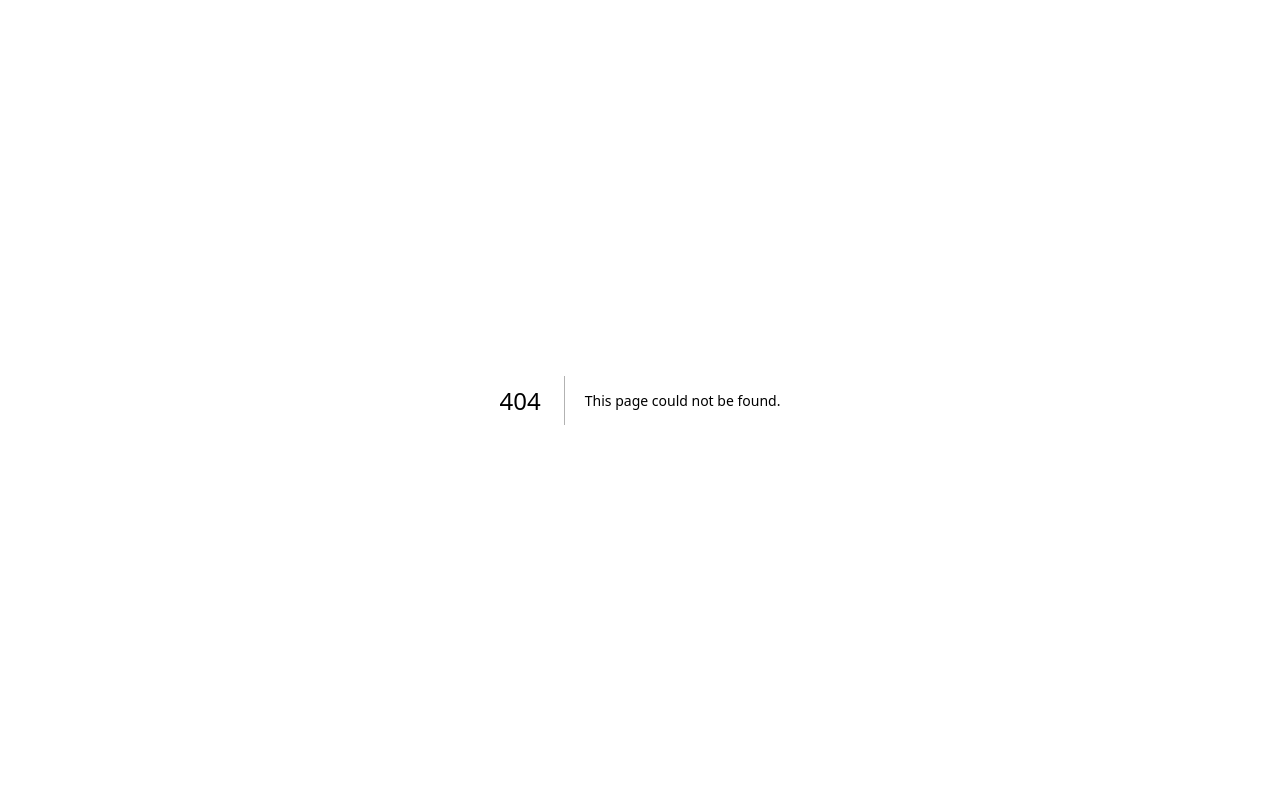
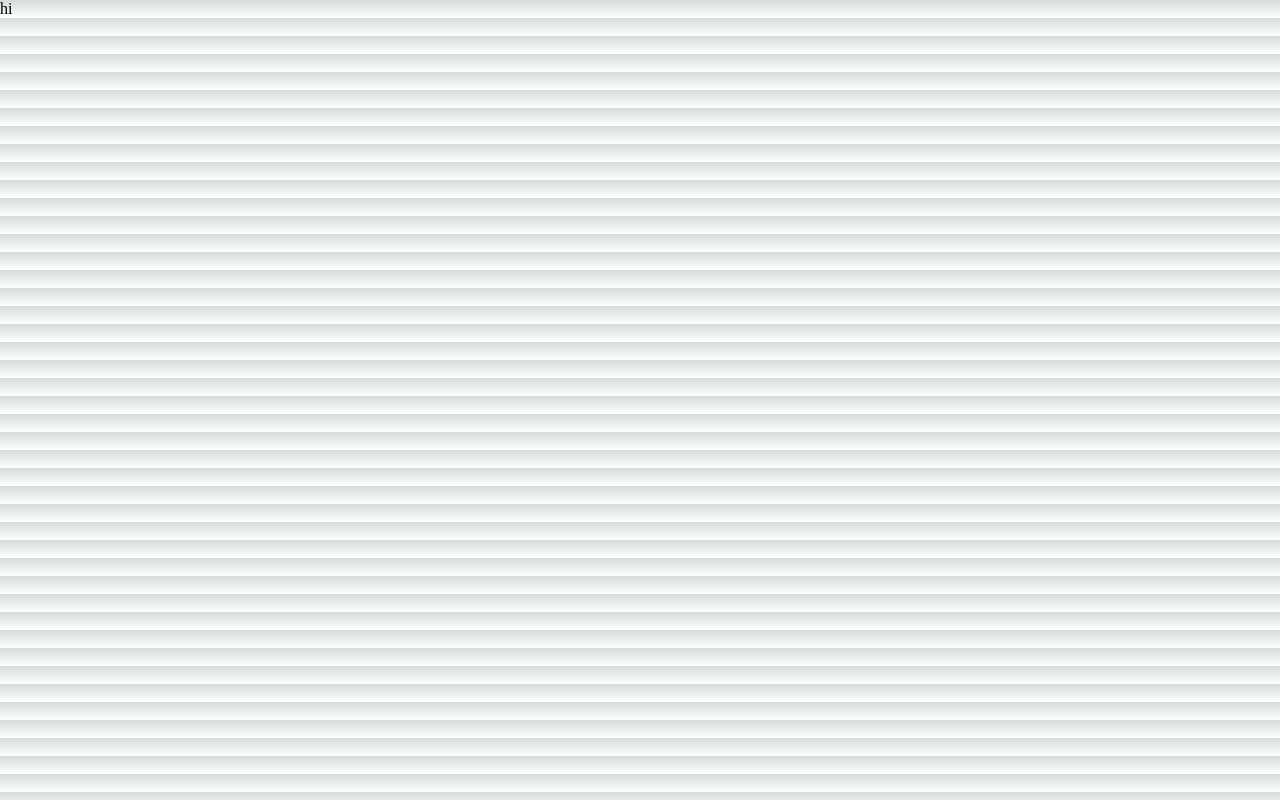
Before and after one commit to kangelopoulos/next-portfolio, a Next.js app: page /about in a window 1280 px wide. Before the commit this address had no page. Built offline with nearby package versions, Linux system fonts and the light colour scheme.

Commit message:
add about route

```diff
--- /dev/null
+++ b/src/pages/about.tsx
@@ -0,0 +1,4 @@
+
+export default function About() {
+  return <div> hi </div>
+}
```
